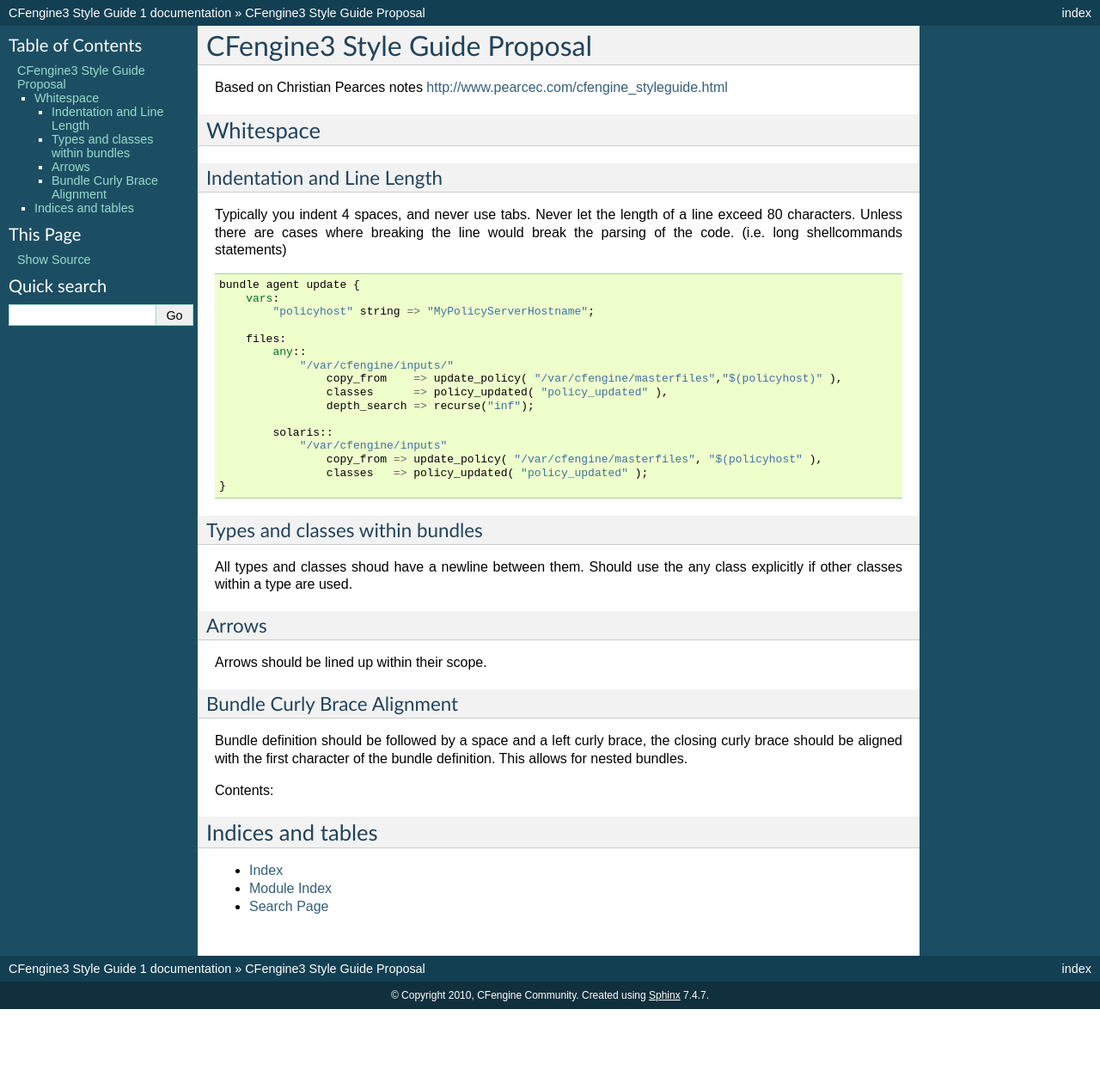
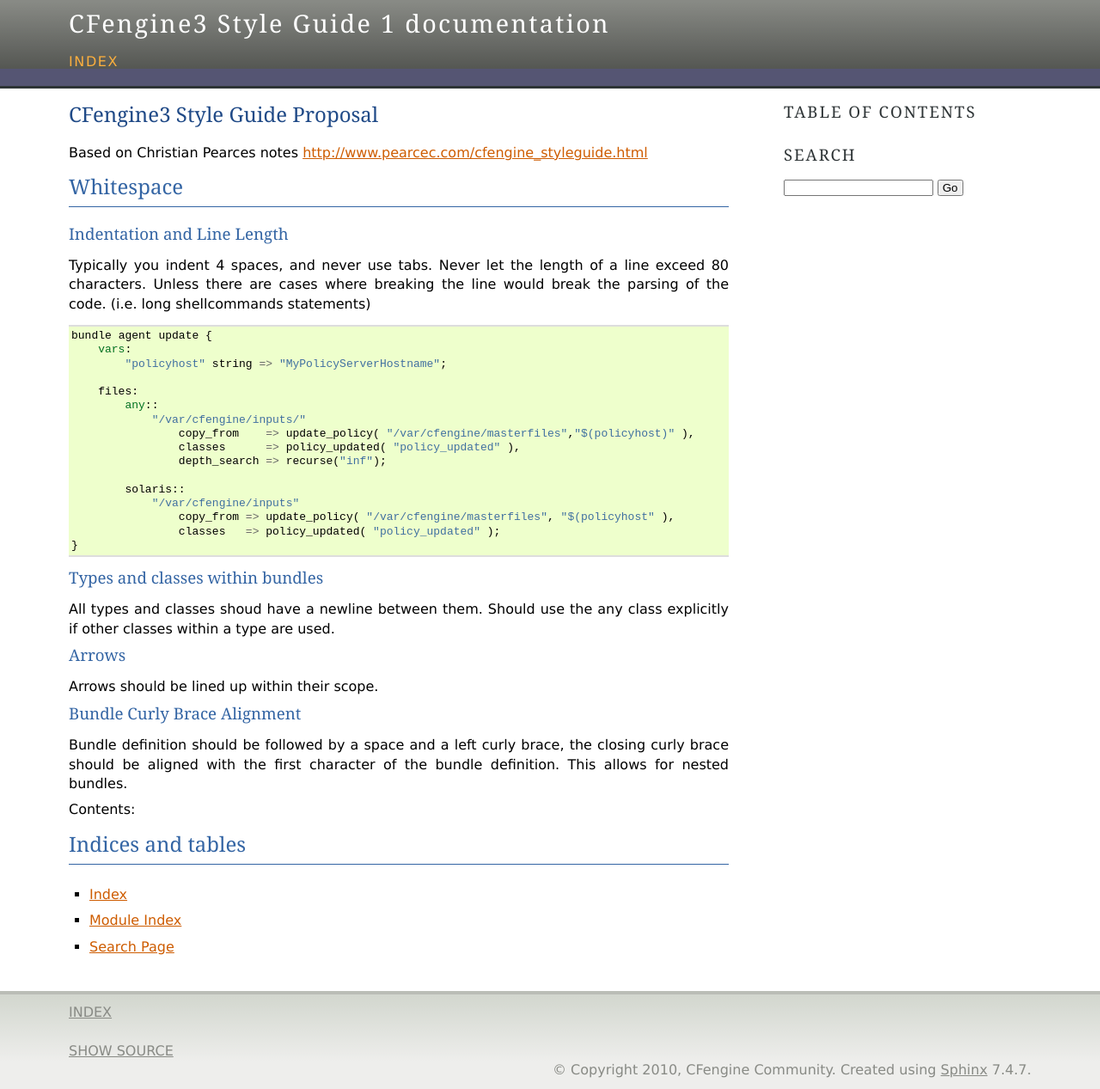
Before and after one commit to nickanderson/CFengine3-Style-Guide, a Sphinx documentation site: the page built from source/index.rst, in a window 1280 px wide. Shown: the whole page at 86% size. Built offline with Sphinx 7.4.7, drawn with Linux system fonts in a browser that asks for light colours; before the commit the page ends 1174 px from its top, so only the background shows below that.

Commit message:
Update default html_theme, hide static and template directories

```diff
--- a/source/conf.py
+++ b/source/conf.py
@@ -28,7 +28,7 @@
 extensions = ['sphinx.ext.todo']
 
 # Add any paths that contain templates here, relative to this directory.
-templates_path = ['_templates']
+templates_path = ['.templates']
 
 # The suffix of source filenames.
 source_suffix = '.rst'
@@ -91,7 +91,7 @@
 
 # The theme to use for HTML and HTML Help pages.  See the documentation for
 # a list of builtin themes.
-html_theme = 'default'
+html_theme = 'agogo'
 
 # Theme options are theme-specific and customize the look and feel of a theme
 # further.  For a list of options available for each theme, see the
@@ -120,7 +120,7 @@
 # Add any paths that contain custom static files (such as style sheets) here,
 # relative to this directory. They are copied after the builtin static files,
 # so a file named "default.css" will overwrite the builtin "default.css".
-html_static_path = ['_static']
+html_static_path = ['.static']
 
 # If not '', a 'Last updated on:' timestamp is inserted at every page bottom,
 # using the given strftime format.
```
Also changed, not shown: 2 other files.
